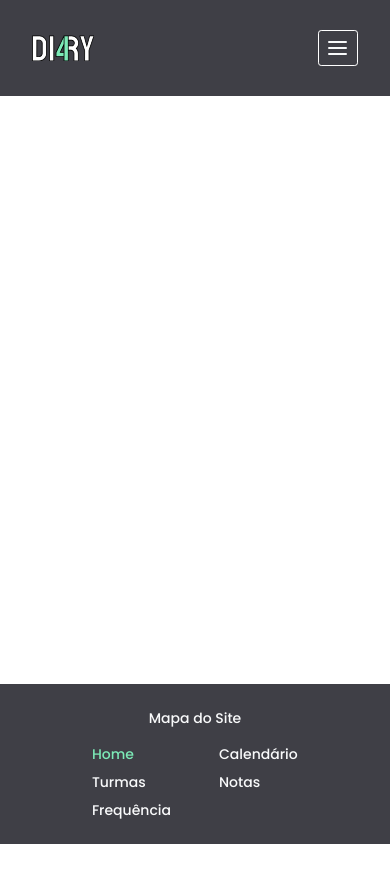
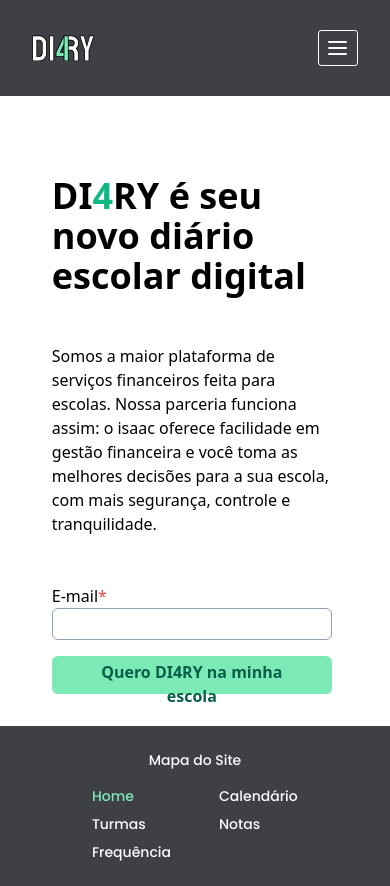
Before and after one commit to brunopetito/Di4ary, a React (Vite) app: page /home in a window 390 px wide. Before the commit the page ends 844 px from the top, so only its background shows below. Built offline with nearby package versions, Linux system fonts and the light colour scheme.

Commit message:
Começando a criar a pagina home

```diff
--- a/src/Components/Footer.jsx
+++ b/src/Components/Footer.jsx
@@ -6,10 +6,10 @@ function Footer() {
     <footer className="bg-zinc-700 flex items-center justify-center h-40 w-full relative font-poppins text-sm ">
       <div
         className="w-4/5 flex items-start text-gray-50 justify-between xl:w-2/3 max-w-5xl
-      md:w-[95%] md:justify-around
+      md:w-[95%] md:justify-around lg:w-11/12
       "
       >
-        <div className="flex flex-col items-center lg:hidden">
+        <div className="flex flex-col items-center md:hidden">
           <p className="mb-4 font-poppins">Números</p>
           <div>
             <div className="bg-zinc-600 rounded py-2 px-8 mb-4">
--- a/src/Components/Frequencia.jsx
+++ b/src/Components/Frequencia.jsx
@@ -65,8 +65,20 @@ function Frequencia() {
     console.log('clicado');
   }
   return (
-    <section className="flex flex-col items-center justify-center h-24">
-      <div className="w-4/5 xl:w-2/3 max-w-screen-md flex items-center mt-10 justify-between text-zinc-800 ">
+    <section className="flex items-center h-fit flex-col divide-y divide-zinc-200 ">
+      <div
+        className="  flex
+      max-w-5xl
+      items-center mt-10 justify-between text-zinc-800
+      gap-2
+      sm:grid
+      sm:grid-cols-2
+      sm:gap-3
+      jk:grid-cols-2
+      mn:gap-1
+      sm:justify-start
+      sm:relative "
+      >
         <Select
           options={anos}
           placeholder="Ano letivo"
@@ -105,8 +117,6 @@ function Frequencia() {
           Buscar ➜
         </button>
       </div>
-
-      <p>teste</p>
     </section>
   );
 }
--- a/src/Components/Header.jsx
+++ b/src/Components/Header.jsx
@@ -26,7 +26,7 @@ function Header() {
         <nav
           className={`w-4/5  flex items-center text-gray-50 justify-between xl:w-2/3
           max-w-5xl top-[1.9rem] z-10 sm:absolute
-      md:w-11/12 `}
+       lg:w-11/12 `}
         >
           <div
             className={` hidden
@@ -42,7 +42,7 @@ function Header() {
             <NavLink
               to="/home"
               onClick={() => {
-                setHamburguerToggle(!hamburguerToggle);
+                setHamburguerToggle(false);
               }}
             >
               <Logo />
--- /dev/null
+++ b/src/Components/Home.jsx
@@ -0,0 +1,83 @@
+import Mulher from '../Assets/mulher.jpg';
+import React from 'react';
+export default function Home() {
+  const [formState, setFormState] = React.useState(true);
+  const [email, setEmail] = React.useState('');
+  const [requiredMessage, setRequiredMessage] = React.useState(false);
+
+  function handleClick() {
+    if (formState) {
+      console.log(email);
+    } else {
+      setRequiredMessage(true);
+    }
+  }
+  return (
+    <section className="flex items-center h-fit justify-center  divide-zinc-200 mb-8  ">
+      <div
+        className="grid grid-cols-2 mt-20
+      md:w-full md:px-4 sm:flex sm:align-middle sm:justify-center  max-w-5xl  xl:w-2/3 lg:w-11/12
+      "
+      >
+        {/* col 1 */}
+        <div className="flex flex-col justify-start max-w-[80%] sm:w-full">
+          <p className="text-5xl lg:text-4xl font-bold text- ">
+            DI<span className="text-emerald-500">4</span>RY é seu novo diário
+            escolar digital
+          </p>
+          <p className="mt-12">
+            Somos a maior plataforma de serviços financeiros feita para escolas.
+            Nossa parceria funciona assim: o isaac oferece facilidade em gestão
+            financeira e você toma as melhores decisões para a sua escola, com
+            mais segurança, controle e tranquilidade.
+          </p>
+
+          <div className="flex flex-col max-w-md sm:justify-center sm:align-center">
+            <label htmlFor="email" className="mt-12">
+              E-mail<span className="text-red-500">*</span>
+            </label>
+            <input
+              className={` border  rounded-md h-8 px-2  w-3/4 min-w-[280px] ${
+                formState ? 'border-slate-400' : 'border-red-400'
+              }`}
+              type="email"
+              id="email"
+              onBlur={({ target }) => {
+                if (target.value == '') {
+                  setFormState(false);
+                  setRequiredMessage(true);
+                } else {
+                  setFormState(true);
+                  setEmail(target.value);
+                  setRequiredMessage(false);
+                }
+              }}
+            />
+            {requiredMessage && (
+              <span className="text-red-500 text-xs">
+                {' '}
+                Preencha esse campo obrigatório.
+              </span>
+            )}
+            <button
+              className="btn border-t-cyan-500 w-3/4 bg-[#7ceab7] p-2 rounded-md mt-4 min-w-[280px]
+            py-1 px-6 h-[38px]  text-emerald-800  font-bold hover:bg-emerald-500 hover:text-white transition
+            duration-300"
+              onClick={handleClick}
+            >
+              Quero DI4RY na minha escola
+            </button>
+          </div>
+        </div>
+        {/* col 2 */}
+        <div className="sm:hidden">
+          <img
+            className="border rounded-md  h-[600px] "
+            src={Mulher}
+            alt="Foto de uma mulher no notebook."
+          />
+        </div>
+      </div>
+    </section>
+  );
+}
--- a/src/Components/Turmas.jsx
+++ b/src/Components/Turmas.jsx
@@ -80,6 +80,7 @@ function Turmas() {
     } else {
       setBlank(true);
     }
+    console.log(alunosInTurma);
   }
   return (
     <section className="flex items-center h-fit flex-col divide-y divide-zinc-200 mb-8 ">
--- a/src/Router.jsx
+++ b/src/Router.jsx
@@ -5,6 +5,7 @@ import Notas from './Components/Notas';
 import Frequencia from './Components/Frequencia';
 import Turmas from './Components/Turmas';
 import Conta from './Components/Conta';
+import Home from './Components/Home';
 
 export function Router() {
   return (
@@ -14,6 +15,7 @@ export function Router() {
       <Route path="/frequencia" element={<Frequencia />} />
       <Route path="/turmas" element={<Turmas />} />
       <Route path="/conta" element={<Conta />} />
+      <Route path="/home" element={<Home />} />
     </Routes>
   );
 }
```
Also changed, not shown: src/Components/Notas.jsx (line endings or trailing spaces), 1 other file (tests, documents, lock files or other folders).
